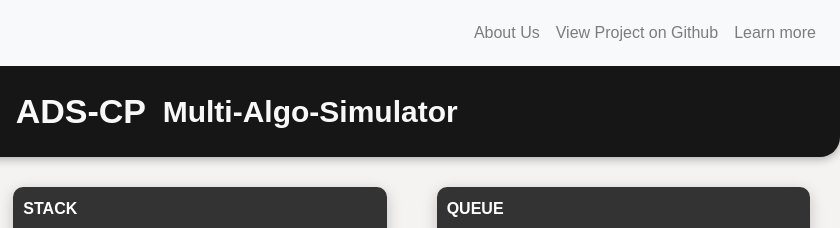
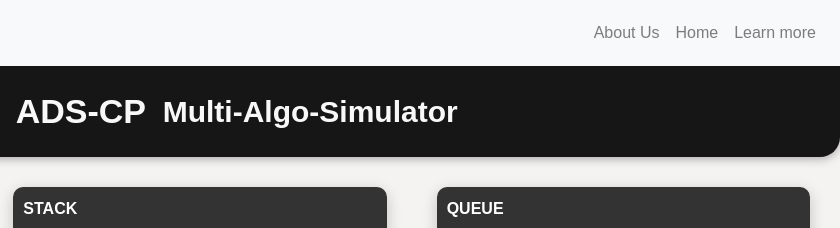
Before and after one commit to erenyeager101/DSA-multi-Algo-Simulator, a website: page index.html in a window 1280 px wide. Shown: the top 228 px of the page, 440-1280 px from the left. Drawn offline with nearby package versions, Linux system fonts and the light colour scheme; a script that the page names is missing.

Commit message:
Update index.html

```diff
--- a/index.html
+++ b/index.html
@@ -182,7 +182,7 @@
 					<a class="nav-link" href="#">About Us</a>
 				</li>
 				<li class="nav-item">
-					<a class="nav-link" href="https://github.com/erenyeager101">View Project on Github</a>
+					<a class="nav-link" href="https://github.com/erenyeager101">Home</a>
 				</li>
 				<li class="nav-item">
 					<a class="nav-link" href="https://visualgo.net/en">Learn more</a>
```
